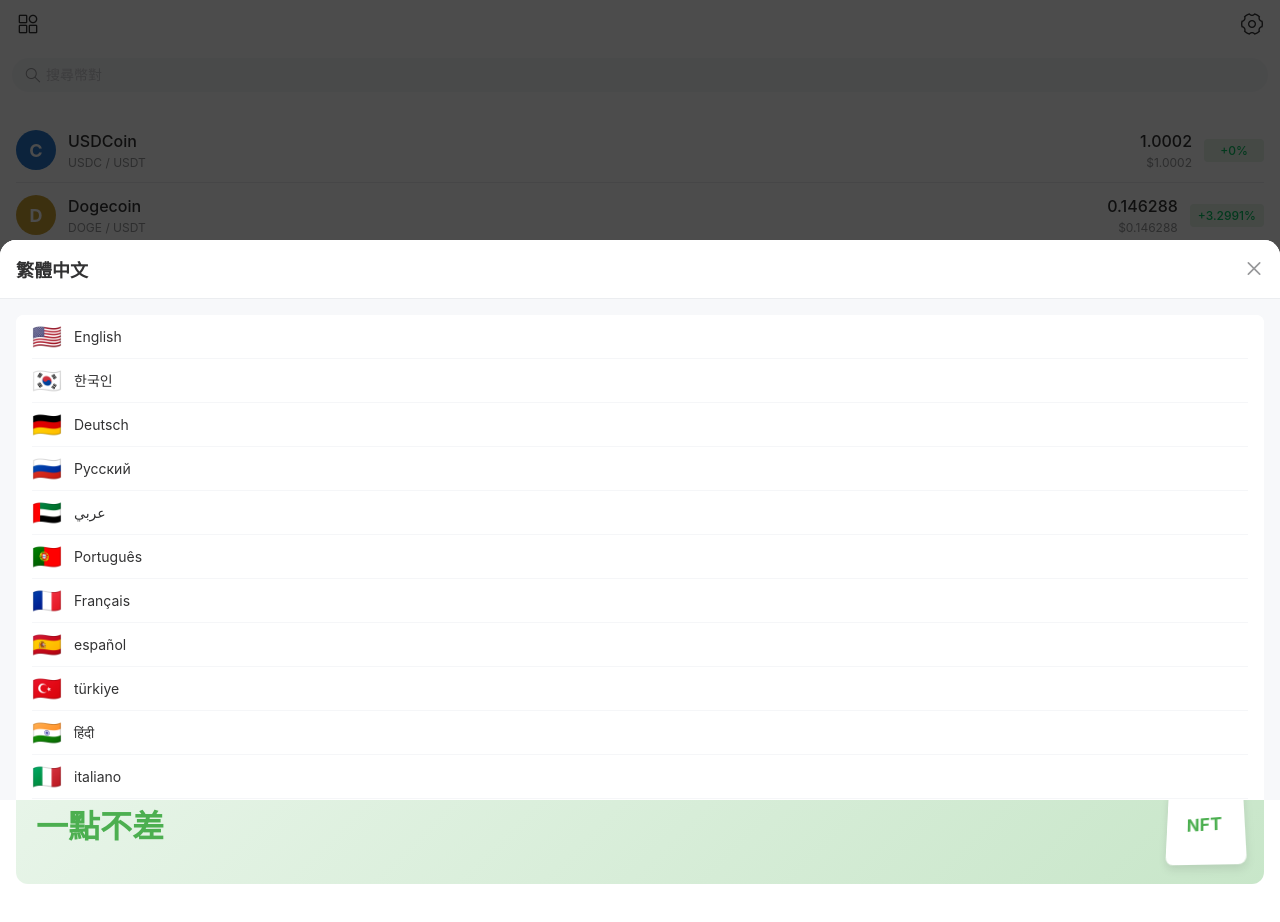
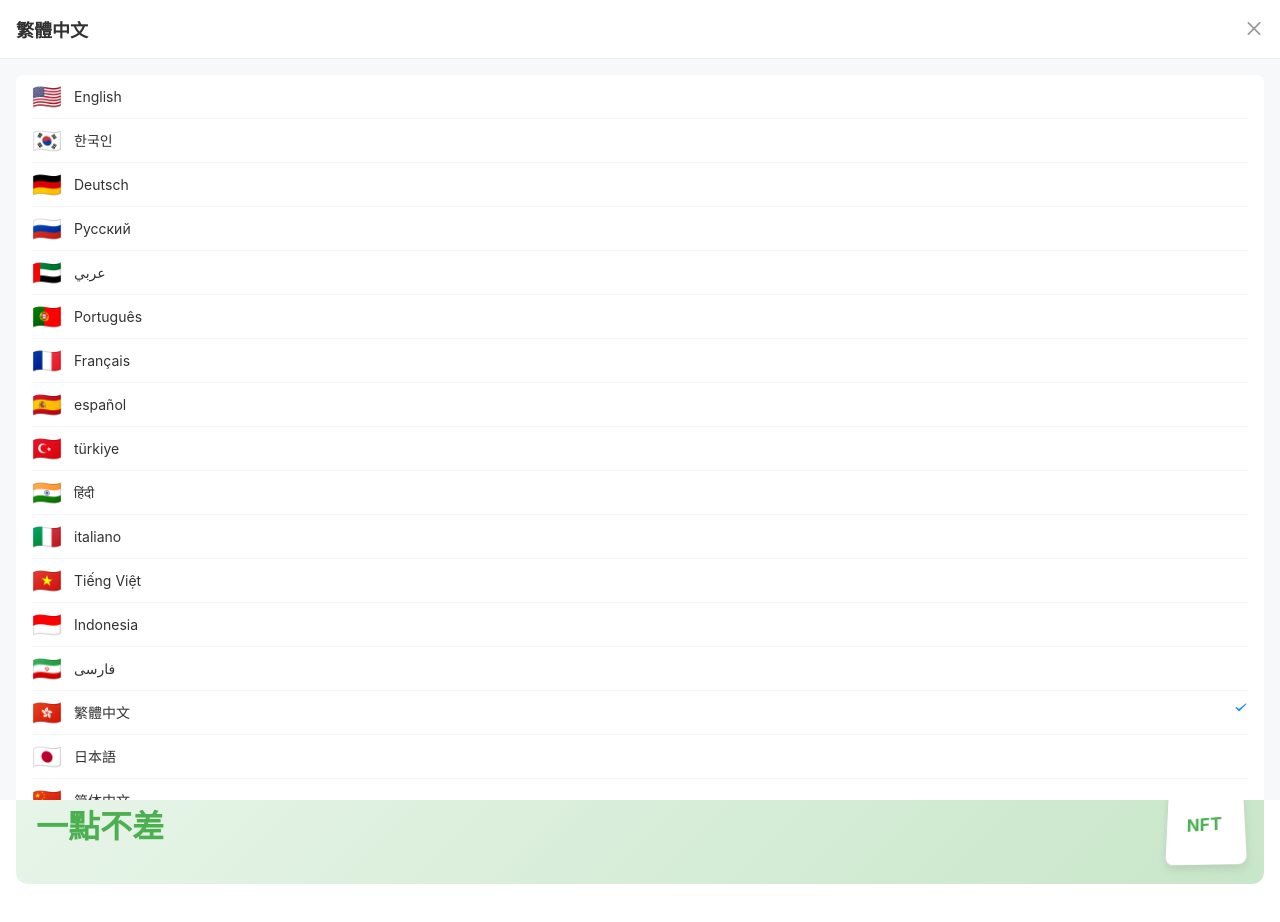
Before and after one commit to myuu69700-ship-it/web3_h5, a Vue app: page / in a window 1280 px wide. Both pictures are taken after a click on the icon 1252 px from the left and 24 px from the top of the page. Shown: the top 922 px of the page. Built offline with nearby package versions, Linux system fonts and the light colour scheme.

Commit message:
调整多语言弹窗

```diff
--- a/src/views/Home.vue
+++ b/src/views/Home.vue
@@ -95,9 +95,9 @@
     <!-- 语言选择对话框 -->
     <van-popup
       v-model:show="showLanguageDialog"
-      position="bottom"
-      :style="{ height: '70%' }"
-      round
+      position="right"
+      :style="{ width: '100%', height: '100%', overflow: 'visible' }"
+      class="language-popup"
     >
       <div class="language-dialog">
         <div class="dialog-header">
@@ -474,11 +474,37 @@
 }
 
 // 语言选择对话框
+.language-popup {
+  overflow: visible !important;
+
+  :deep(.van-popup) {
+    overflow: visible !important;
+  }
+
+  :deep(.van-popup__content) {
+    overflow: visible !important;
+    animation: slideInFromRight 0.3s ease-out;
+    will-change: transform;
+  }
+}
+
+@keyframes slideInFromRight {
+  from {
+    transform: translateX(100%);
+  }
+  to {
+    transform: translateX(0);
+  }
+}
+
 .language-dialog {
   height: 100%;
+  min-height: 100%;
   display: flex;
   flex-direction: column;
   background-color: #f7f8fa;
+  position: relative;
+  overflow: visible;
 
   .dialog-header {
     display: flex;
@@ -487,6 +513,9 @@
     padding: 16px;
     background-color: #fff;
     border-bottom: 1px solid #ebedf0;
+    position: relative;
+    z-index: 1;
+    flex-shrink: 0;
 
     .dialog-title {
       font-size: 18px;
@@ -505,6 +534,8 @@
     flex: 1;
     overflow-y: auto;
     padding: 16px 0;
+    position: relative;
+    z-index: 1;
 
     .flag-icon {
       font-size: 24px;
```
